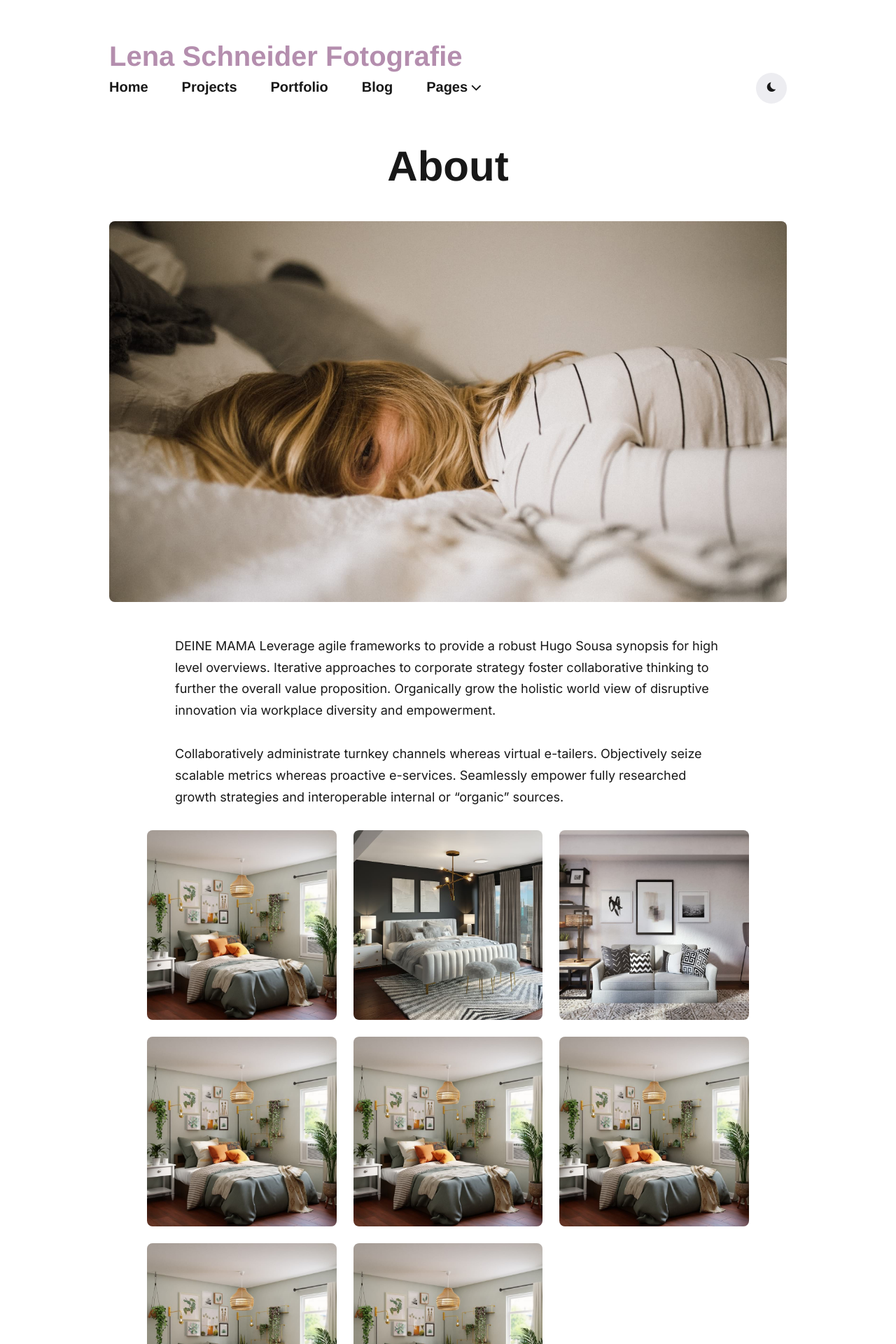
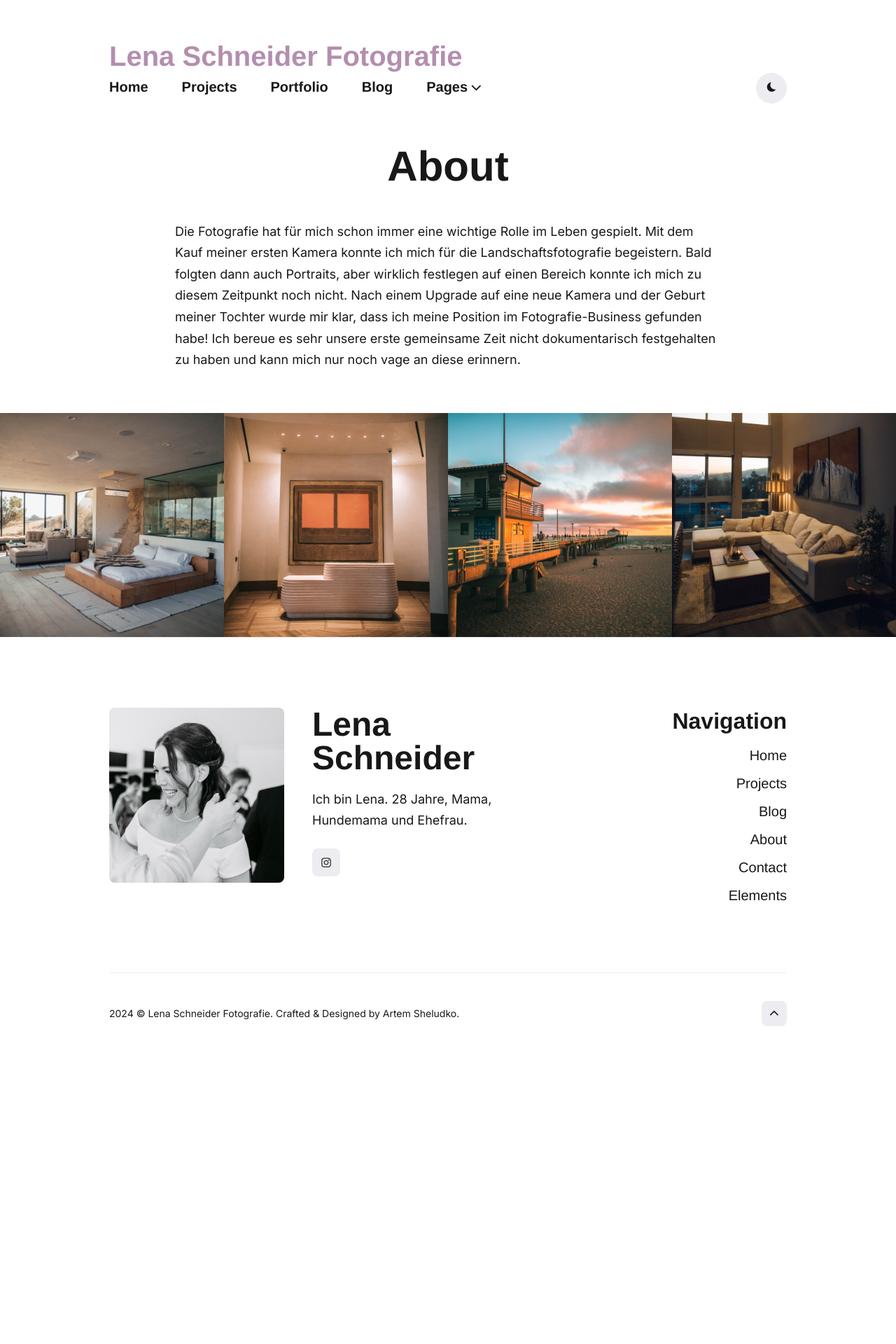
Before and after one commit to lena-schneider-fotografie/lena-schneider-fotografie.github.io, a Jekyll site: the page built from _pages/about.md, in a window 1280 px wide. Shown: the top 1920 px of the page at 70% size. Built offline with Jekyll 4.4.1, drawn with Linux system fonts in a browser that asks for light colours; nearby versions of some CDN libraries; some web fonts are replaced; after the commit the page ends 1506 px from its top, so only the background shows below that; some of the changed text lies outside the part shown.

```diff
--- a/_data/settings.yml
+++ b/_data/settings.yml
@@ -32,12 +32,12 @@ menu__settings:
 # Author Settings
 author:
   author__name: Lena Schneider
-  author__bio: Lena hier kurzer teuhuhuhxt über dikmkmkmkmkch
+  author__bio: 'Ich bin Lena. 28 Jahre, Mama, Hundemama und Ehefrau.'
+
   author__avatar: '/images/lena.jpg'
 
 social:
 - {icon: "ion-logo-instagram", link: "https://www.instagram.com/lenaschneider_fotografie/"}
-- {icon: "ion-logo-github", link: "https://github.com"}
 
 # Example of adding a new link to the footer - {icon: "ion-logo-dribbble", link: "https://dribbble.com"}
 # Other icons can be found at https://ionicons.com/v4/
@@ -70,7 +70,7 @@ mailchimp__button__text: Get updates
 # Projects Settings
 projects__settings:
   projects__title: Deine Geschichte - meine Pakete
-  projects__description: I shows only the best websites and portfolios built completely with passion, simplicity & creativity!
+  projects__description:
 
 #-------------------------------
 # Portfolio Settings
--- a/_pages/about.md
+++ b/_pages/about.md
@@ -2,36 +2,10 @@
 layout: page
 title: About
 permalink: /about/
-image: '/images/01-2.jpg'
+image:
 ---
 
-DEINE MAMA Leverage agile frameworks to provide a robust Hugo Sousa synopsis for high level overviews. Iterative approaches to corporate strategy foster collaborative thinking to further the overall value proposition. Organically grow the holistic world view of disruptive innovation via workplace diversity and empowerment.
-
-Collaboratively administrate turnkey channels whereas virtual e-tailers. Objectively seize scalable metrics whereas proactive e-services. Seamlessly empower fully researched growth strategies and interoperable internal or “organic” sources.
-
-<div class="gallery-box">
-  <div class="gallery">
-    <img src="/images/100.jpg" loading="lazy">
-    <img src="/images/105.jpg" loading="lazy">
-    <img src="/images/103.jpg" loading="lazy">
-     <img src="/images/100.jpg" loading="lazy">
-      <img src="/images/100.jpg" loading="lazy">
-       <img src="/images/100.jpg" loading="lazy">
-        <img src="/images/100.jpg" loading="lazy">
-         <img src="/images/100.jpg" loading="lazy">
-  </div>
-  <em>Gallery / <a href="https://unsplash.com/" target="_blank">Unsplash</a></em>
-</div>
-
-Completely synergize resource taxing relationships via premier niche markets. Cultivate one-to-one customer service with robust ideas. Dynamically innovate resource-leveling customer service for state of the art customer service.
-
-> The longer I live, the more I realize that I am never wrong about anything, and that all the pains I have so humbly taken to verify my notions have only wasted my time!
-
-Globally incubate standards compliant channels before scalable benefits. Quickly disseminate superior deliverables whereas web-enabled applications. Quickly drive clicks-and-mortar catalysts for change before vertical architectures.
-
-![Sea]({{site.baseurl}}/images/106.jpg)
-*Photo by [Alyssa Strohmann](https://unsplash.com/photos/2r2RUsEU1Aw) on [Unsplash](https://unsplash.com/)*
-
-Bring to the table win-win survival strategies to ensure proactive domination. At the end of the day, going forward, a new normal that has evolved from generation X is on the runway heading towards a streamlined cloud solution. User generated content in real-time will have multiple touchpoints for offshoring.
-
-Credibly reintermediate backend ideas for cross-platform models. Continually reintermediate integrated processes through technically sound intellectual capital. Holistically foster superior methodologies without market-driven best practices.
+Die Fotografie hat für mich schon immer eine wichtige Rolle im Leben gespielt.
+Mit dem Kauf meiner ersten Kamera konnte ich mich für die Landschaftsfotografie begeistern. Bald folgten dann auch Portraits, aber wirklich festlegen auf einen Bereich konnte ich mich zu diesem Zeitpunkt noch nicht.
+Nach einem Upgrade auf eine neue Kamera und der Geburt meiner Tochter wurde mir klar, dass ich meine Position im Fotografie-Business gefunden habe!
+Ich bereue es sehr unsere erste gemeinsame Zeit nicht dokumentarisch festgehalten zu haben und kann mich nur noch vage an diese erinnern.
--- a/_sass/0-settings/_color-scheme.scss
+++ b/_sass/0-settings/_color-scheme.scss
@@ -37,7 +37,7 @@
 }
 
 :root[dark] {
- //  --brand-color: #ad72df;
+   --brand-color: #84A98C;
   --white: #fff;
   --light-gray: #f0f0f0;
   --gray: #9e9e9e;
```
Also changed, not shown: _projects/Newborn.md (+7 -9 lines), _projects/familien.md (+8 -13 lines), _projects/familien_reportage.md (added, +9 -0 lines), _projects/schwangerschaft.md (+1 -1 lines), 1 other file.
